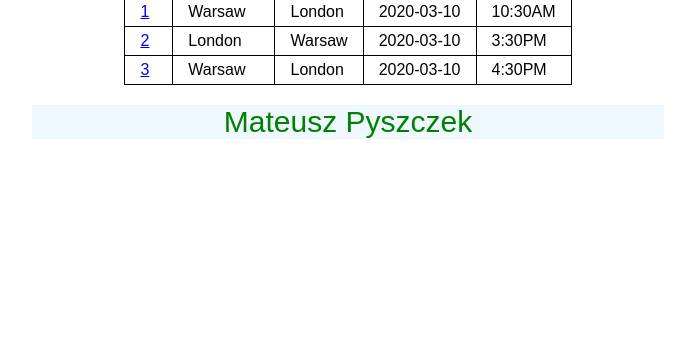
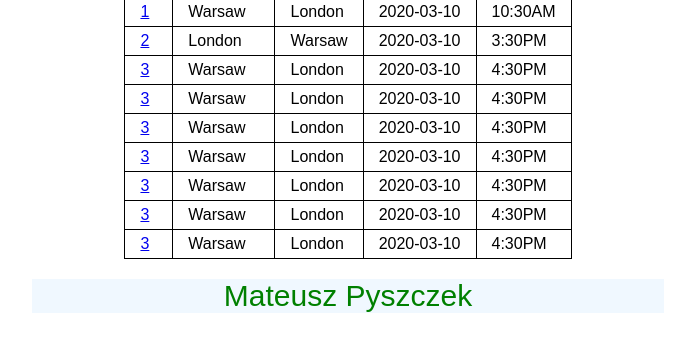
Before and after one commit to mp371366/www-lab-2, a plain HTML site: page index.html in a window 1280 px wide. Shown: the part 189-540 px from the top of the page, without its empty margins (292-987 px from the left). Drawn offline with Linux system fonts and the light colour scheme.

Commit message:
Add more fligths to table.

```diff
--- a/index.html
+++ b/index.html
@@ -46,6 +46,48 @@
           <td>2020-03-10</td>
           <td>4:30PM</td>
         </tr>
+      <tr>
+        <td><a href="./flights/index.html">3</a></td>
+        <td>Warsaw</td>
+        <td>London</td>
+        <td>2020-03-10</td>
+        <td>4:30PM</td>
+      </tr>
+      <tr>
+        <td><a href="./flights/index.html">3</a></td>
+        <td>Warsaw</td>
+        <td>London</td>
+        <td>2020-03-10</td>
+        <td>4:30PM</td>
+      </tr>
+      <tr>
+        <td><a href="./flights/index.html">3</a></td>
+        <td>Warsaw</td>
+        <td>London</td>
+        <td>2020-03-10</td>
+        <td>4:30PM</td>
+      </tr>
+      <tr>
+        <td><a href="./flights/index.html">3</a></td>
+        <td>Warsaw</td>
+        <td>London</td>
+        <td>2020-03-10</td>
+        <td>4:30PM</td>
+      </tr>
+      <tr>
+        <td><a href="./flights/index.html">3</a></td>
+        <td>Warsaw</td>
+        <td>London</td>
+        <td>2020-03-10</td>
+        <td>4:30PM</td>
+      </tr>
+      <tr>
+        <td><a href="./flights/index.html">3</a></td>
+        <td>Warsaw</td>
+        <td>London</td>
+        <td>2020-03-10</td>
+        <td>4:30PM</td>
+      </tr>
       </tbody>
     </table>
   <footer class="main-footer">
```
